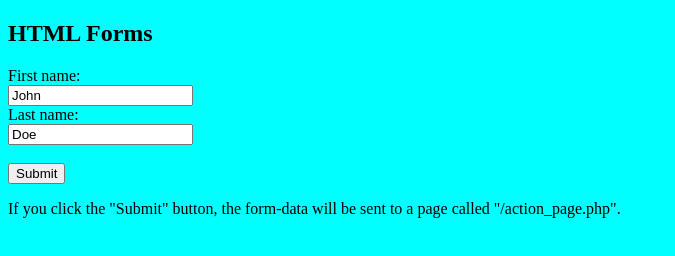
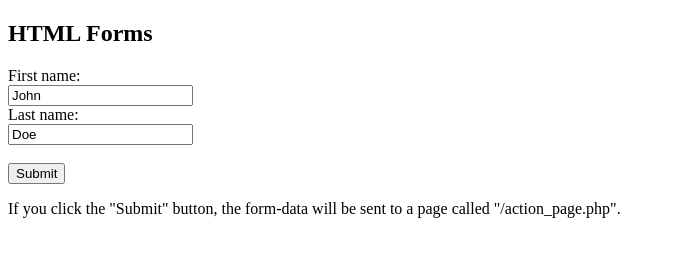
Before and after one commit to SymbolstarNongbri/docker-Setup2, a plain HTML site: page lw.html in a window 1280 px wide. Shown: the whole page, without its empty margins (0-675 px from the left). Drawn offline with Linux system fonts and the light colour scheme.

Commit message:
white bg

```diff
--- a/lw.html
+++ b/lw.html
@@ -1,6 +1,6 @@
 <!DOCTYPE html>
 <html>
-<body bgcolor="aqua">
+<body>
 
 <h2>HTML Forms</h2>
 
```
